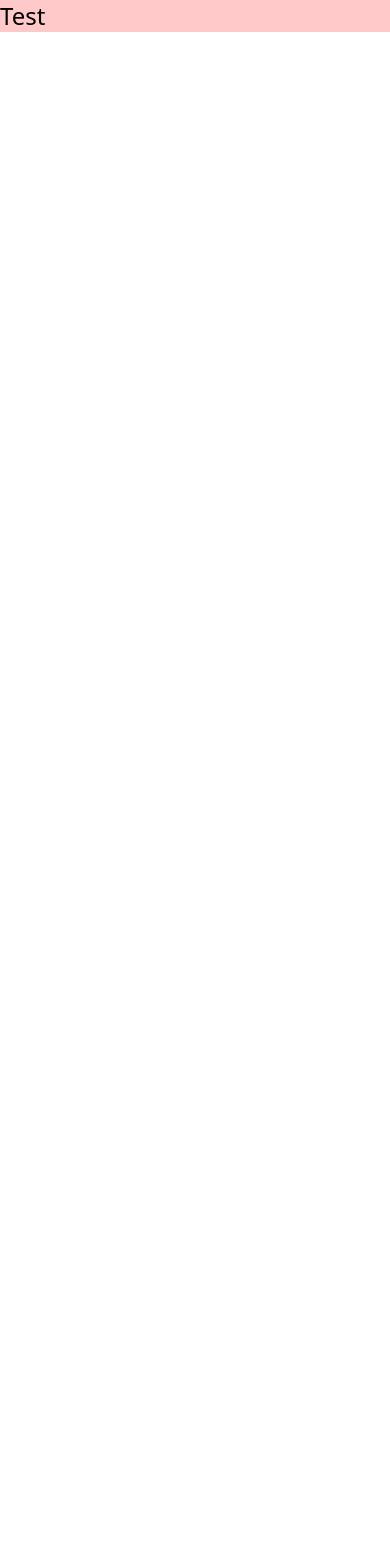
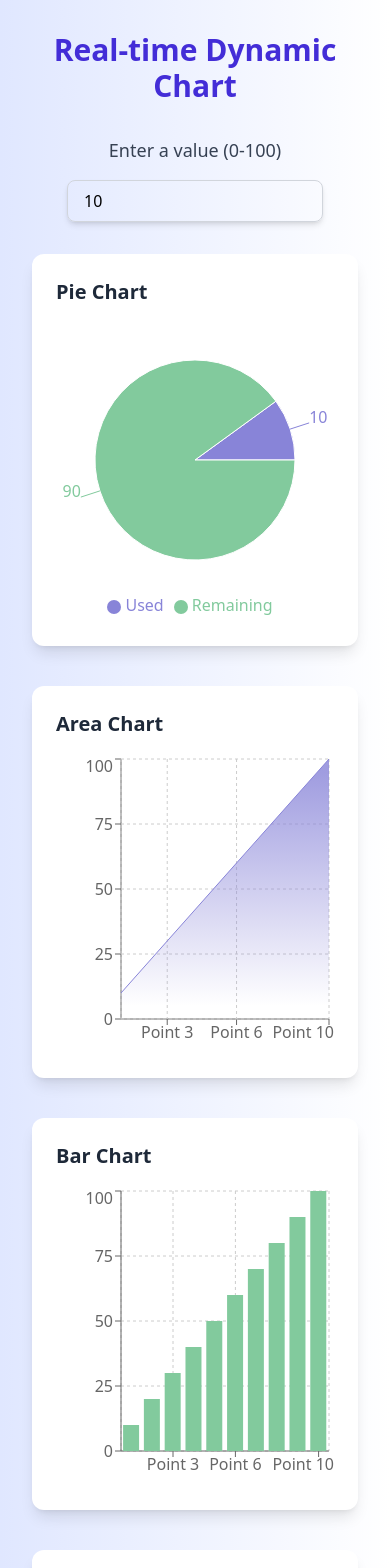
Before and after one commit to Sahasawat-Boss/Easy-Dynamic-Chart, a Next.js app: page / in a window 390 px wide. Shown: the top 1568 px of the page. Before the commit the page ends 844 px from the top, so only its background shows below. Built offline with nearby package versions, Linux system fonts and the light colour scheme.

Commit message:
Update Charts

```diff
--- /dev/null
+++ b/src/app/components/AreaChartBox.jsx
@@ -0,0 +1,34 @@
+"use client";
+
+import {
+    AreaChart,
+    Area,
+    XAxis,
+    YAxis,
+    CartesianGrid,
+    Tooltip,
+    ResponsiveContainer,
+} from "recharts";
+
+export default function AreaChartBox({ data }) {
+    return (
+        <div className="bg-white p-6 rounded-xl shadow-lg">
+            <h2 className="text-xl font-semibold mb-4 text-gray-800">Area Chart</h2>
+            <ResponsiveContainer width="100%" height={300}>
+                <AreaChart data={data}>
+                    <defs>
+                        <linearGradient id="colorValue" x1="0" y1="0" x2="0" y2="1">
+                            <stop offset="5%" stopColor="#8884d8" stopOpacity={0.8} />
+                            <stop offset="95%" stopColor="#8884d8" stopOpacity={0} />
+                        </linearGradient>
+                    </defs>
+                    <XAxis dataKey="name" />
+                    <YAxis />
+                    <CartesianGrid strokeDasharray="3 3" />
+                    <Tooltip />
+                    <Area type="monotone" dataKey="value" stroke="#8884d8" fillOpacity={1} fill="url(#colorValue)" />
+                </AreaChart>
+            </ResponsiveContainer>
+        </div>
+    );
+}
--- /dev/null
+++ b/src/app/components/BarChartBox.jsx
@@ -0,0 +1,28 @@
+"use client";
+
+import {
+    BarChart,
+    Bar,
+    XAxis,
+    YAxis,
+    CartesianGrid,
+    Tooltip,
+    ResponsiveContainer,
+} from "recharts";
+
+export default function BarChartBox({ data }) {
+    return (
+        <div className="bg-white p-6 rounded-xl shadow-lg">
+            <h2 className="text-xl font-semibold mb-4 text-gray-800">Bar Chart</h2>
+            <ResponsiveContainer width="100%" height={300}>
+                <BarChart data={data}>
+                    <CartesianGrid strokeDasharray="3 3" />
+                    <XAxis dataKey="name" />
+                    <YAxis />
+                    <Tooltip />
+                    <Bar dataKey="value" fill="#82ca9d" />
+                </BarChart>
+            </ResponsiveContainer>
+        </div>
+    );
+}
--- /dev/null
+++ b/src/app/components/InputControl.jsx
@@ -0,0 +1,23 @@
+// components/InputControl.jsx
+"use client"
+
+import { useState } from "react";
+
+export default function InputControl({ value, setValue }) {
+    return (
+        <div className="mb-8 flex flex-col items-center gap-4">
+            <label htmlFor="inputValue" className="text-lg font-medium text-gray-700">
+                Enter a value (0-100)
+            </label>
+            <input
+                id="inputValue"
+                type="number"
+                value={value}
+                min={0}
+                max={100}
+                onChange={(e) => setValue(Number(e.target.value))}
+                className="px-4 py-2 border border-gray-300 rounded-lg w-64 shadow-md"
+            />
+        </div>
+    );
+}
--- /dev/null
+++ b/src/app/components/LineChartBox.jsx
@@ -0,0 +1,29 @@
+// components/LineChartBox.jsx
+"use client"
+
+import {
+    LineChart,
+    Line,
+    XAxis,
+    YAxis,
+    CartesianGrid,
+    Tooltip,
+    ResponsiveContainer,
+} from "recharts";
+
+export default function LineChartBox({ data }) {
+    return (
+        <div className="bg-white p-6 rounded-xl shadow-lg">
+            <h2 className="text-xl font-semibold mb-4 text-gray-800">Line Chart</h2>
+            <ResponsiveContainer width="100%" height={300}>
+                <LineChart data={data}>
+                    <CartesianGrid strokeDasharray="3 3" />
+                    <XAxis dataKey="name" />
+                    <YAxis />
+                    <Tooltip />
+                    <Line type="monotone" dataKey="value" stroke="#8884d8" strokeWidth={2} />
+                </LineChart>
+            </ResponsiveContainer>
+        </div>
+    );
+}
--- /dev/null
+++ b/src/app/components/PieChartBox.jsx
@@ -0,0 +1,34 @@
+// components/PieChartBox.jsx
+"use client"
+
+import { PieChart, Pie, Cell, Tooltip, Legend, ResponsiveContainer } from "recharts";
+
+const COLORS = ["#8884d8", "#82ca9d", "#ffc658", "#ff8042"];
+
+export default function PieChartBox({ data }) {
+    return (
+        <div className="bg-white p-6 rounded-xl shadow-lg">
+            <h2 className="text-xl font-semibold mb-4 text-gray-800">Pie Chart</h2>
+            <ResponsiveContainer width="100%" height={300}>
+                <PieChart>
+                    <Pie
+                        data={data}
+                        dataKey="value"
+                        nameKey="name"
+                        cx="50%"
+                        cy="50%"
+                        outerRadius={100}
+                        fill="#8884d8"
+                        label
+                    >
+                        {data.map((_, index) => (
+                            <Cell key={`cell-${index}`} fill={COLORS[index % COLORS.length]} />
+                        ))}
+                    </Pie>
+                    <Legend />
+                    <Tooltip />
+                </PieChart>
+            </ResponsiveContainer>
+        </div>
+    );
+}
--- a/src/app/page.jsx
+++ b/src/app/page.jsx
@@ -1,10 +1,42 @@
-import Image from "next/image";
+// app/page.jsx or app/page.tsx
+"use client";
+
+import { useState } from "react";
+import InputControl from "./components/InputControl";
+import LineChartBox from "./components/LineChartBox";
+import PieChartBox from "./components/PieChartBox";
+import BarChartBox from "./components/BarChartBox";
+import AreaChartBox from "./components/AreaChartBox";
 
 export default function Home() {
+  const [value, setValue] = useState(10);
+
+  const lineData = Array.from({ length: 10 }, (_, i) => ({
+    name: `Point ${i + 1}`,
+    value: value * (i + 1),
+  }));
+
+  const pieData = [
+    { name: "Used", value },
+    { name: "Remaining", value: 100 - value },
+  ];
+
   return (
-    <div>
-      <h1 className="text-2xl bg-red-200">Test</h1>
+    <main className="min-h-screen bg-gradient-to-r from-indigo-100 to-white p-8">
+      <div className="max-w-5xl mx-auto">
+        <h1 className="text-3xl font-bold text-center mb-8 text-indigo-700">
+          Real-time Dynamic Chart
+        </h1>
 
-    </div>
+        <InputControl value={value} setValue={setValue} />
+
+        <div className="grid grid-cols-1 md:grid-cols-2 gap-10">
+          <PieChartBox data={pieData} />
+          <AreaChartBox data={lineData} />
+          <BarChartBox data={lineData} />
+          <LineChartBox data={lineData} />
+        </div>
+      </div>
+    </main>
   );
 }
```
